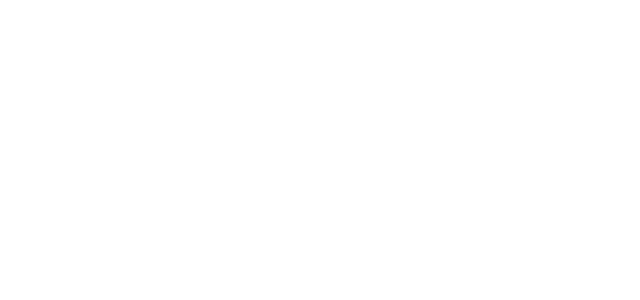
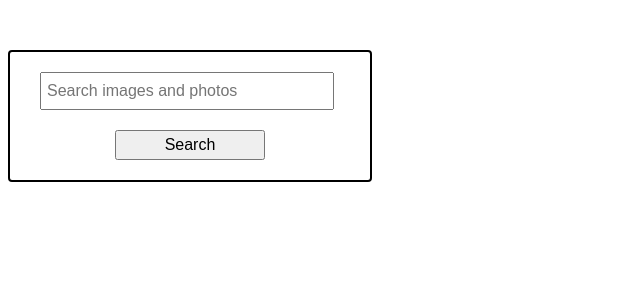
Before and after one commit to nksenechkav/goit-react-hw-04, a React (Vite) app: page / in a window 1280 px wide. Shown: the top 300 px of the page, without its empty margins (0-640 px from the left). Built offline with nearby package versions, Linux system fonts and the light colour scheme.

Commit message:
add all components

```diff
--- a/package.json
+++ b/package.json
@@ -10,8 +10,11 @@
     "preview": "vite preview"
   },
   "dependencies": {
+    "axios": "^1.6.8",
     "react": "^18.2.0",
-    "react-dom": "^18.2.0"
+    "react-dom": "^18.2.0",
+    "sass": "^1.74.1",
+    "yup": "^1.4.0"
   },
   "devDependencies": {
     "@types/react": "^18.2.66",
--- a/src/App.css
+++ b/src/components/app/App.css
@@ -3,14 +3,9 @@
   margin: 0 auto;
 }
 
-/* .phonebook-container {
+.gallery-container {
   display: flex;
   flex-direction: column;
   gap: 50px;
   margin-top: 50px;
 }
-
-h1 {
-  font-size: 48px;
-  font-weight: 700;
-} */
--- /dev/null
+++ b/src/components/app/App.jsx
@@ -0,0 +1,19 @@
+// import { useState } from 'react'
+import SearchBar from '../searchBar/SearchBar'
+import './App.css'
+
+function App() {
+
+  const searchImages = () => {
+
+  };
+
+  return (
+    <div className='gallery-container'>
+       <SearchBar onSubmit={searchImages}/>
+       {/* <ImageGallery images={filter} onFilter={setFilter}/> */}
+    </div>
+  )
+}
+
+export default App
--- /dev/null
+++ b/src/components/searchBar/SearchBar.jsx
@@ -0,0 +1,25 @@
+import css from './SearchBar.module.scss';
+
+
+const SearchBar = () => {
+
+    const handleSubmit = (evt) => {
+        evt.preventDefault();
+        console.log(evt);
+      };
+
+    return (
+        <header>
+           <form className={css.form} onSubmit={handleSubmit}>
+                <input className={css.field}
+                type="text"
+                // autocomplete="off"
+                // autofocus
+                placeholder="Search images and photos"
+                />
+                <button className={css.btn} type="submit">Search</button>
+            </form>
+        </header>
+    );
+  }
+  export default SearchBar;
--- /dev/null
+++ b/src/components/searchBar/SearchBar.module.scss
@@ -0,0 +1,24 @@
+.form {
+    width: 300px;
+    padding: 20px 30px;
+    display: flex;
+    flex-direction: column;
+    gap: 20px;
+    border-radius: 4px;
+    border: 2px solid black;
+    justify-content: center;
+  }
+
+  .field {
+    width: 280px;
+    font: inherit;
+    padding: 5px;
+  }
+
+  .btn {
+    display: block;
+    margin: 0 auto;
+    width: 150px;
+    height: 30px;
+    font: inherit;
+  }
--- a/src/main.jsx
+++ b/src/main.jsx
@@ -1,6 +1,6 @@
 import React from 'react'
 import ReactDOM from 'react-dom/client'
-import App from './App.jsx'
+import App from './components/app/App.jsx'
 import './index.css'
 
 ReactDOM.createRoot(document.getElementById('root')).render(
```
Also changed, not shown: src/App.jsx (deleted, +0 -13 lines), src/components/imageCard/ImageCard.jsx (added, +11 -0 lines), src/components/imageCard/ImageCard.module.scss (added, +15 -0 lines), src/components/imageGallery/ImageGallery.jsx (added, +15 -0 lines), src/components/imageGallery/ImageGallery.module.scss (added, +8 -0 lines), 1 other file (tests, documents, lock files or other folders).
